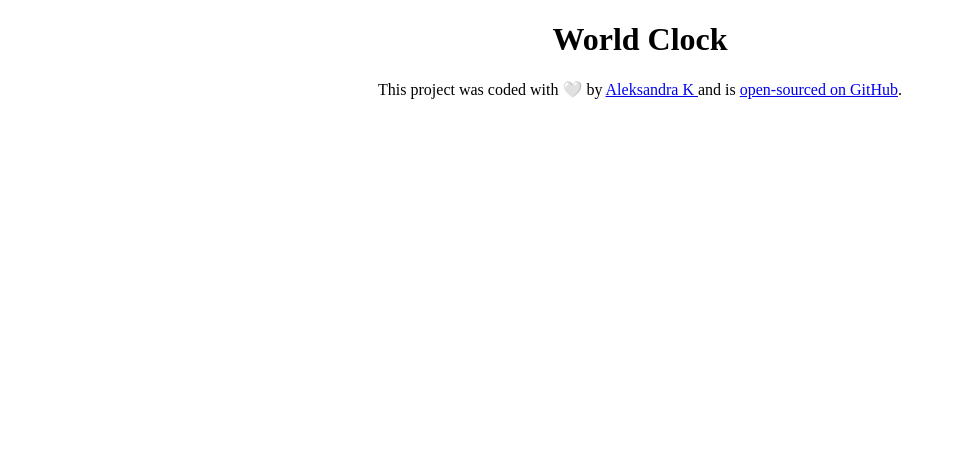
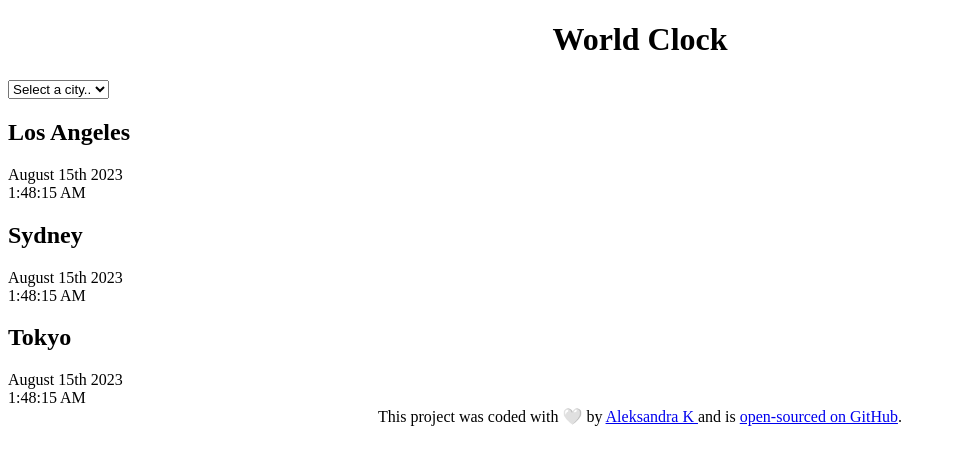
Before and after one commit to sasha-ak/World-Clock-Project, a plain HTML site: page index.html in a window 1280 px wide. Shown: the whole page, without its empty margins (0-956 px from the left). Drawn offline with Linux system fonts and the light colour scheme.

Commit message:
Added the basic HTML

```diff
--- a/index.html
+++ b/index.html
@@ -7,7 +7,31 @@
     <title>World Clock - Aleksandra K</title>
   </head>
   <body>
-    <h1>World Clock</h1>
+    <div id="container">
+      <h1>World Clock</h1>
+      <select>
+        <option value="">Select a city..</option>
+        <option value="">London</option>
+        <option value="">New York</option>
+        <option value="">Mexico City</option>
+      </select>
+
+      <div class="city">
+        <h2>Los Angeles</h2>
+        <div class="date">August 15th 2023</div>
+        <div class="time">1:48:15 AM</div>
+      </div>
+      <div class="city">
+        <h2>Sydney</h2>
+        <div class="date">August 15th 2023</div>
+        <div class="time">1:48:15 AM</div>
+      </div>
+      <div class="city">
+        <h2>Tokyo</h2>
+        <div class="date">August 15th 2023</div>
+        <div class="time">1:48:15 AM</div>
+      </div>
+    </div>
     <footer>
       This project was coded with 🤍 by
       <a
```
